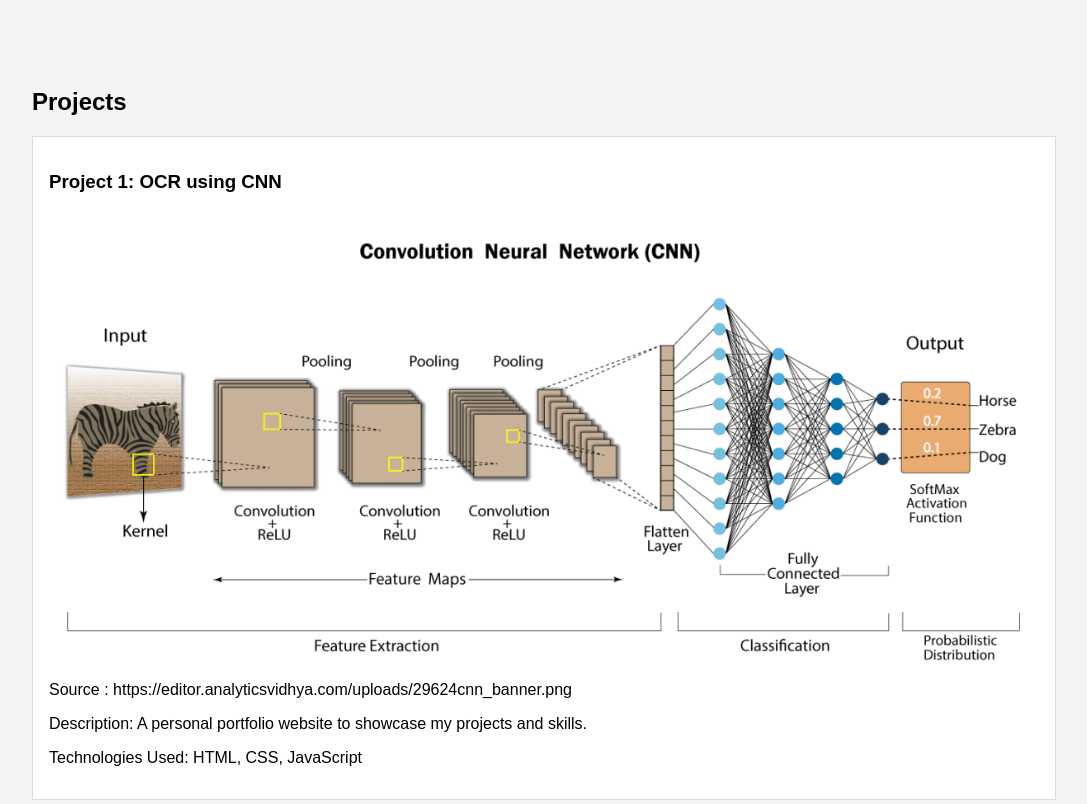
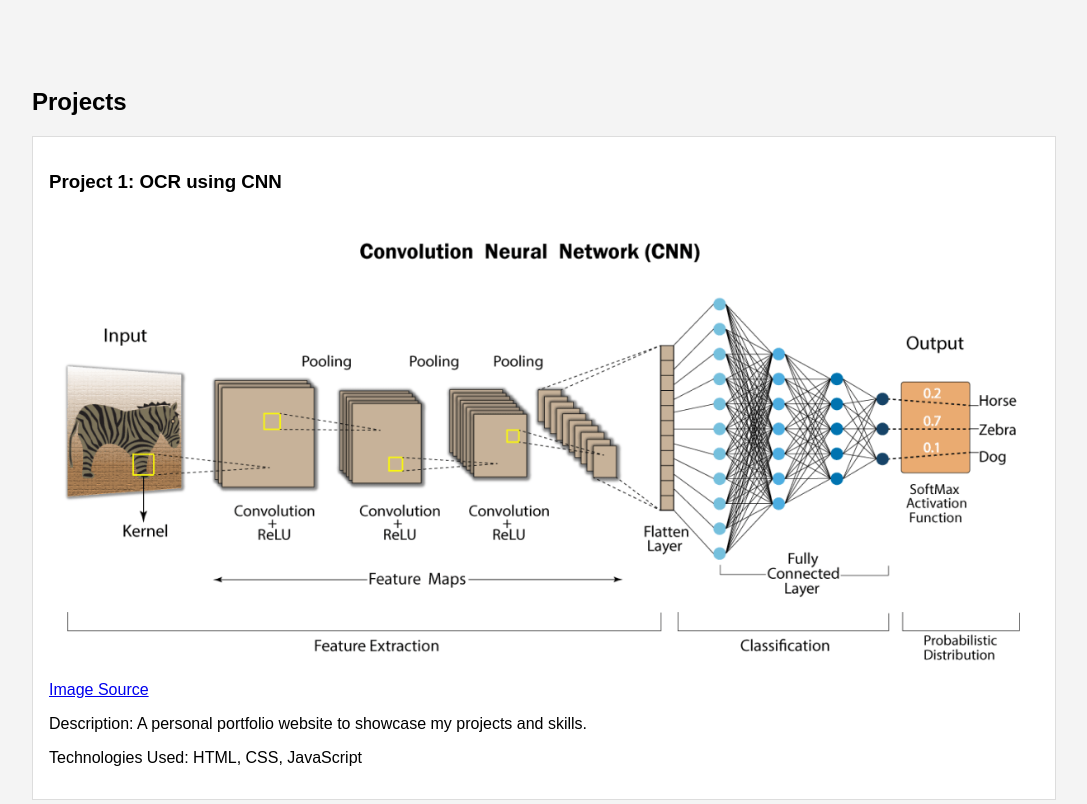
Before and after one commit to kavindutisseracreator/KavinduTisseraPortfolio, a plain HTML site: page index.html in a window 1280 px wide. Shown: the part 260-1064 px from the top of the page, without its empty margins (96-1183 px from the left). Drawn offline with Linux system fonts and the light colour scheme.

Commit message:
Update index.html

```diff
--- a/index.html
+++ b/index.html
@@ -57,7 +57,7 @@
             <div class="project">
                 <h3>Project 1: OCR using CNN</h3>
                 <img src="Images/cnn.png" alt="Project 1 Screenshot"><br>
-                 Source : https://editor.analyticsvidhya.com/uploads/29624cnn_banner.png
+                <a href="https://editor.analyticsvidhya.com/uploads/29624cnn_banner.png">Image Source</a>
                 <p>Description: A personal portfolio website to showcase my projects and skills.</p>
                 <p>Technologies Used: HTML, CSS, JavaScript</p>
             </div>
```
